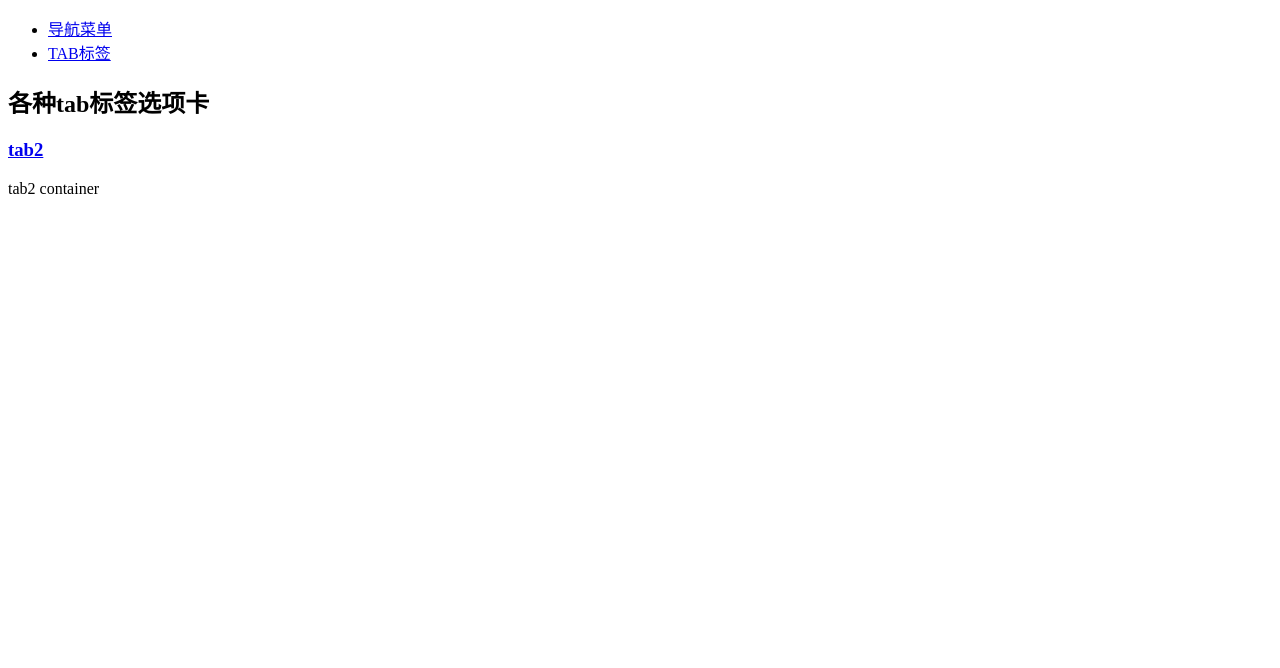
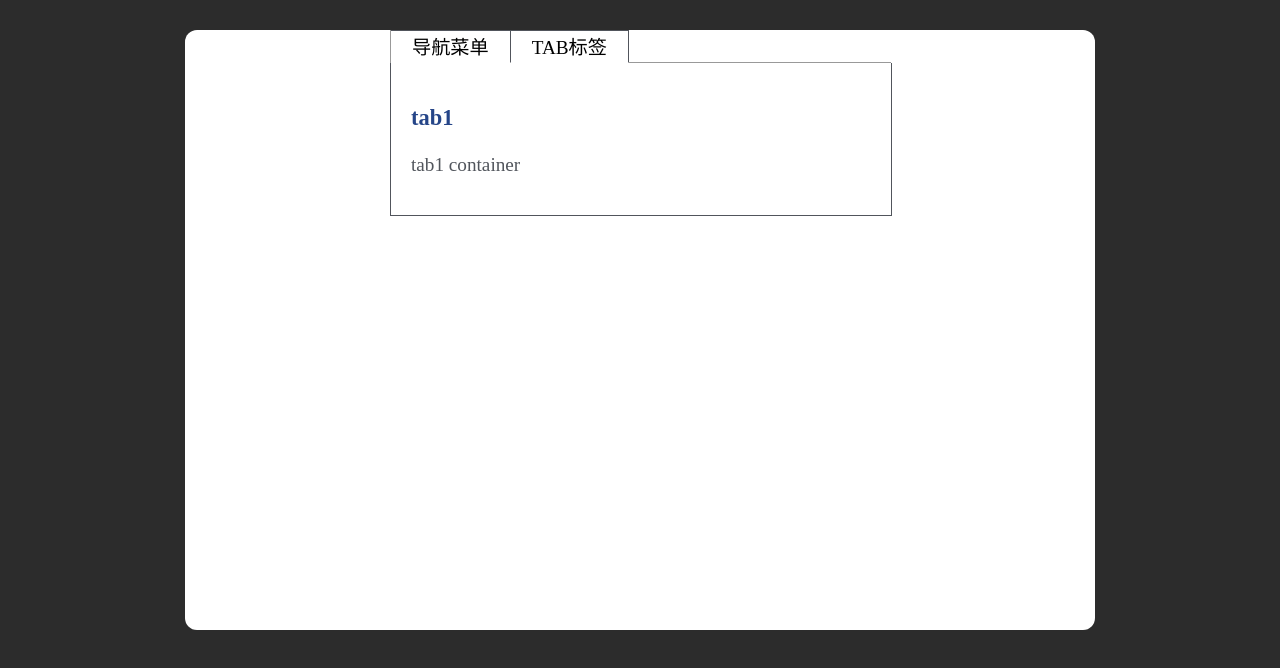
Before and after one commit to gouqingping/tab-, a plain HTML site: page index.html in a window 1280 px wide. Drawn offline with nearby package versions, Linux system fonts and the light colour scheme.

Commit message:
Update index.html

```diff
--- a/index.html
+++ b/index.html
@@ -5,6 +5,8 @@
 <meta name="viewport" content="width=device-width, initial-scale=1.0, maximum-scale=1.0, user-scalable=no"/>
 <title>tab切换</title>
 <script src="http://code.jquery.com/jquery-1.9.0.min.js" type="text/javascript"></script>
+<script src="../domo.js" type="text/javascript"></script>
+<link rel="stylesheet" type="text/css" href="../domo.css">
 </head>
 
 <body>
```
